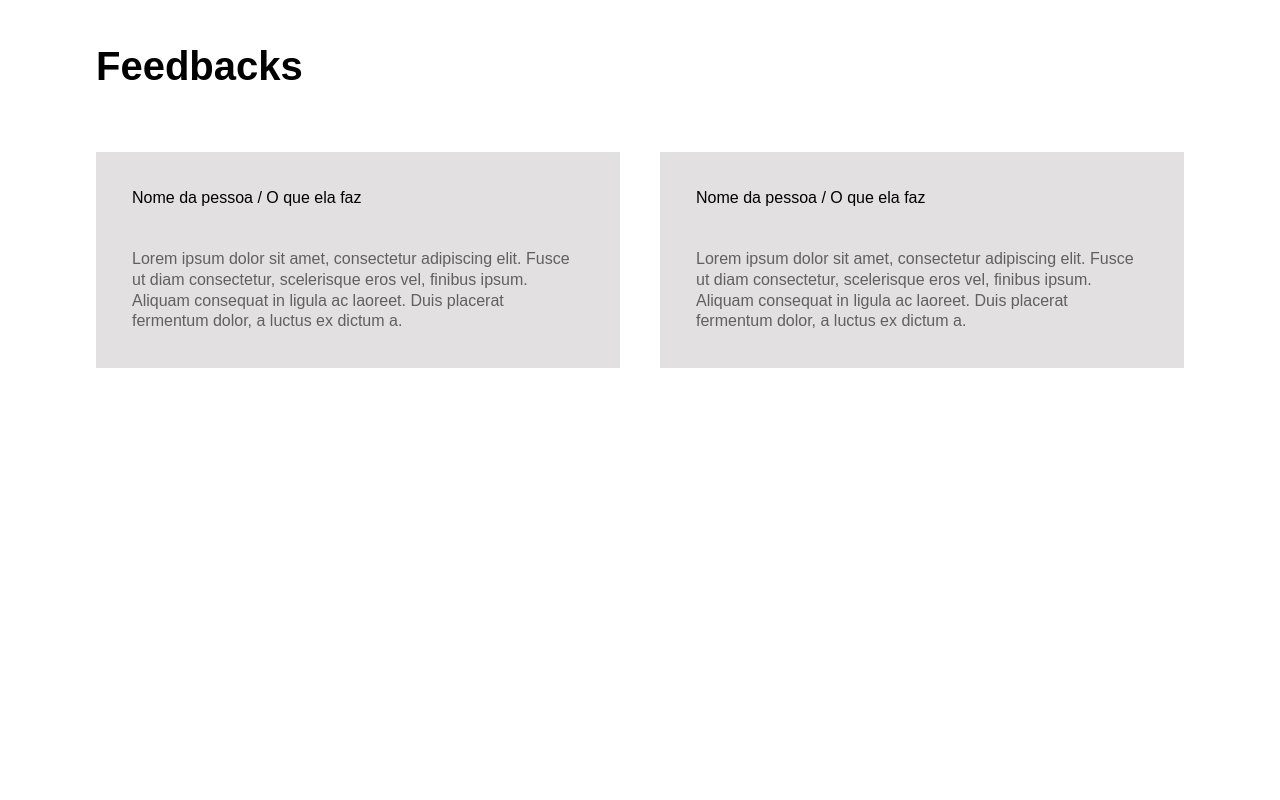
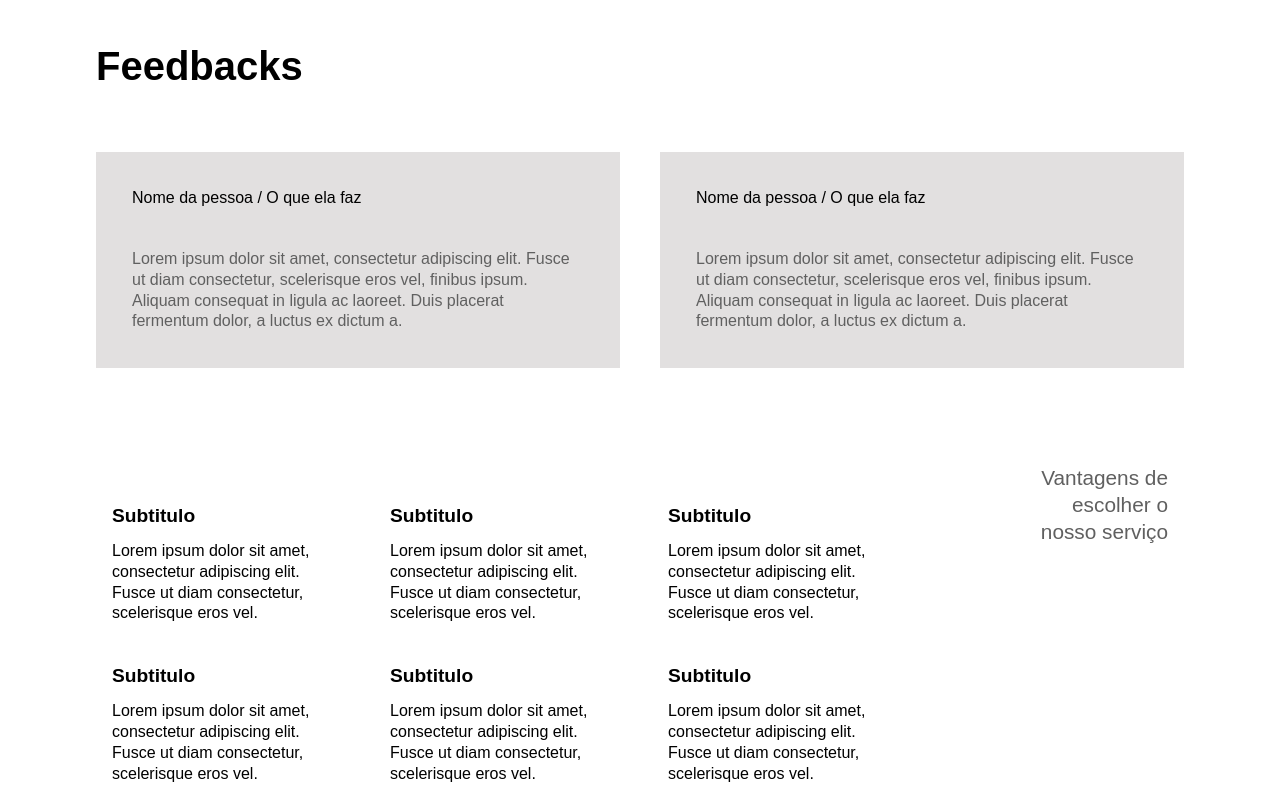
Before and after one commit to Brener-Barbieri/Petricor, a plain HTML site: page index.html in a window 1280 px wide. Shown: the part 3162-3962 px from the top of the page. Before the commit the page ends 3530 px from the top, so only its background shows below. Drawn offline with Linux system fonts and the light colour scheme.

Commit message:
finalizada a section benefits

```diff
--- a/index.html
+++ b/index.html
@@ -172,9 +172,39 @@
           <p class="text">Lorem ipsum dolor sit amet, consectetur adipiscing elit. Fusce ut diam consectetur, scelerisque eros vel, finibus ipsum. Aliquam consequat in ligula ac laoreet. Duis placerat fermentum dolor, a luctus ex dictum a.</p>
         </li>
       </ul>
+    </div>
+  </section>
+
+  <section class="benefits">
+    <div class="container">
+      <ul class="list">
+        <li class="item">
+          <h2 class="subtitle">Subtitulo</h2>
+          <p class="text">Lorem ipsum dolor sit amet, consectetur adipiscing elit. Fusce ut diam consectetur, scelerisque eros vel.</p>
+          <h2 class="subtitle">Subtitulo</h2>
+          <p class="text">Lorem ipsum dolor sit amet, consectetur adipiscing elit. Fusce ut diam consectetur, scelerisque eros vel.</p>
+        </li>
+        <li class="item">
+          <h2 class="subtitle">Subtitulo</h2>
+          <p class="text">Lorem ipsum dolor sit amet, consectetur adipiscing elit. Fusce ut diam consectetur, scelerisque eros vel.</p>
+          <h2 class="subtitle">Subtitulo</h2>
+          <p class="text">Lorem ipsum dolor sit amet, consectetur adipiscing elit. Fusce ut diam consectetur, scelerisque eros vel.</p>
+        </li>
+
+        <li class="item">
+          <h2 class="subtitle">Subtitulo</h2>
+          <p class="text">Lorem ipsum dolor sit amet, consectetur adipiscing elit. Fusce ut diam consectetur, scelerisque eros vel.</p>
+          <h2 class="subtitle">Subtitulo</h2>
+          <p class="text">Lorem ipsum dolor sit amet, consectetur adipiscing elit. Fusce ut diam consectetur, scelerisque eros vel.</p>
+        </li>
+
+
+        <li class="item">
+          <h2 class="title">Vantagens de <br> escolher o <br> nosso serviço</h2>
+        </li>
+      </ul>
 
     </div>
-
   </section>
 
 </body>
--- a/style.css
+++ b/style.css
@@ -260,3 +260,30 @@ a {
   color: rgb(96, 96, 96);
   margin-top: 40px;
 }
+
+.benefits{
+  margin-top: 80px;
+}
+
+.benefits .list{
+  display: grid;
+  grid-template-columns: 1fr 1fr 1fr 1fr;
+  gap: 24px;
+}
+
+.benefits .item{
+  padding: 16px;
+}
+
+.benefits .subtitle{
+  font-size: 1.2rem;
+  font-weight: bold;
+  margin-top: 40px;
+  margin-bottom: 12px;
+}
+
+.benefits .title{
+  color: rgb(96, 96, 96);
+  font-size: 1.3rem;
+  text-align: end;
+}
```
